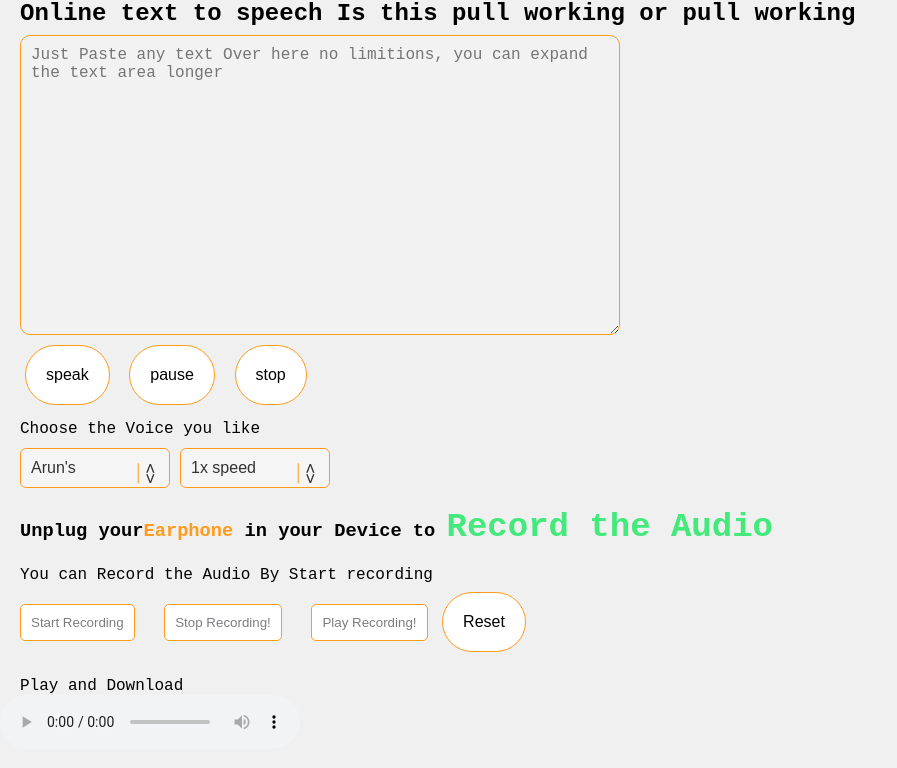
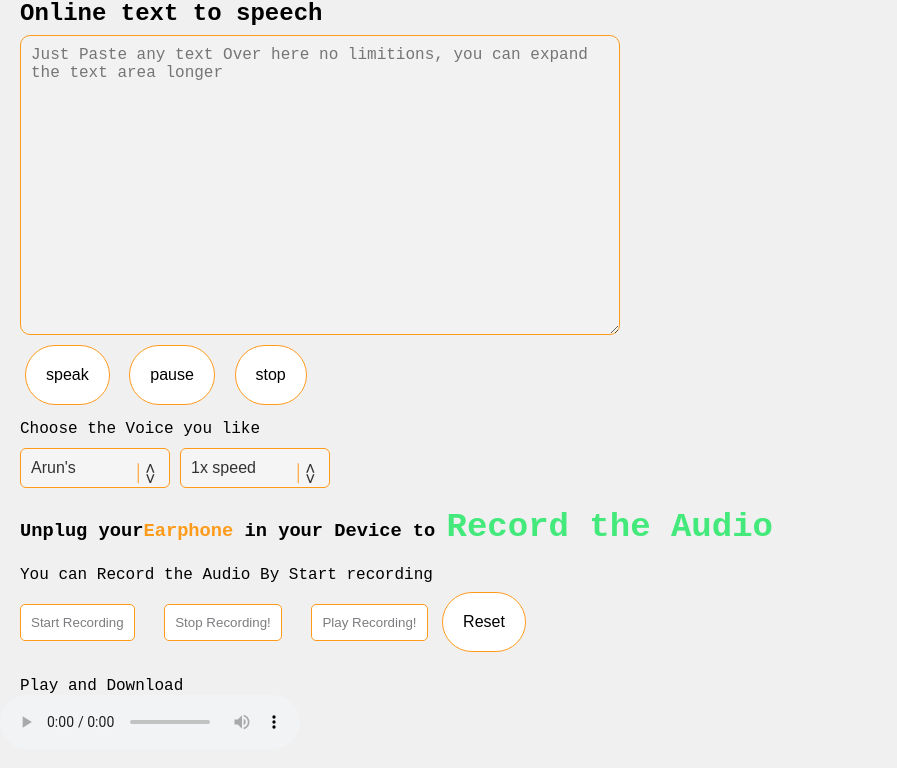
Before and after one commit to adlwebsolutions/text-to-speech, a plain HTML site: page index.html in a window 1280 px wide. Shown: the whole page, without its empty margins (0-897 px from the left). Drawn offline with Linux system fonts and the light colour scheme.

Commit message:
Update index.html

```diff
--- a/index.html
+++ b/index.html
@@ -12,7 +12,7 @@
   <div class="main">
     <div id="section-1" class="section-alignment">
       <!-- Top content -->
-        <h2 id="landing-header">Online text to speech Is this pull working or pull working</h2>
+        <h2 id="landing-header">Online text to speech</h2>
         <div class="padding-semi-large"></div>
         <div class="padding"></div>
         <textarea type="text" id="textInput" rows="8" placeholder="Just Paste any text Over here no limitions, you can expand the text area longer"></textarea>
```
